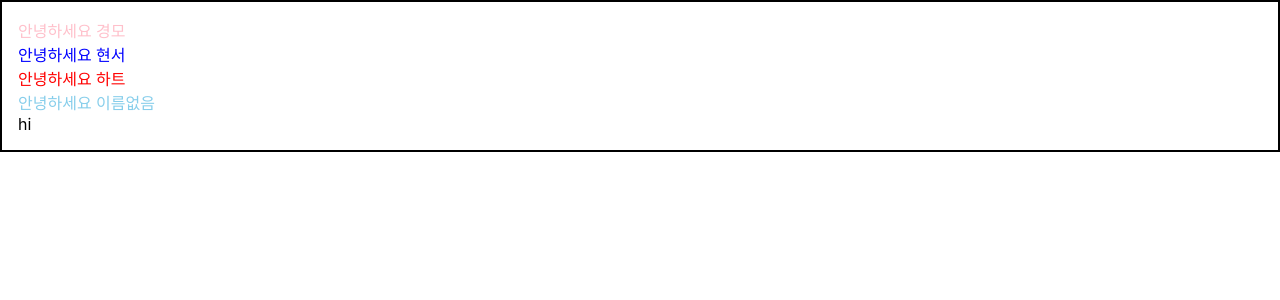
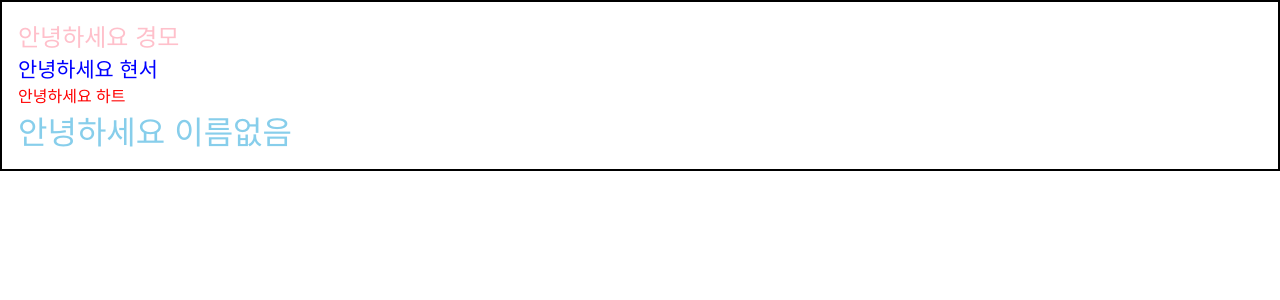
Before and after one commit to mingyeongmo/review_react, a React (Create React App) app: page / in a window 1280 px wide. Shown: the top 300 px of the page. Built offline with nearby package versions, Linux system fonts and the light colour scheme.

Commit message:
styled-component props 활용하기

```diff
--- a/package.json
+++ b/package.json
@@ -9,6 +9,7 @@
     "react": "^17.0.2",
     "react-dom": "^17.0.2",
     "react-scripts": "4.0.3",
+    "styled-components": "^5.3.3",
     "web-vitals": "^2.1.2"
   },
   "scripts": {
--- a/src/App.js
+++ b/src/App.js
@@ -3,15 +3,14 @@ import Hello from './Hello';
 import Wrapper from './Wrapper';
 
 function App() {
-  const name = "hi";
+
   return (
     <>
       <Wrapper>
-        <Hello name="경모" color="pink" />
-        <Hello name="현서" color="blue" />
-        <Hello name="하트" color="red" />
+        <Hello name="경모" color="pink" size="1.5rem"/>
+        <Hello name="현서" color="blue" size="1.3rem"/>
+        <Hello name="하트" color="red" size="1rem"/>
         <Hello />
-        <div>{name}</div>
       </Wrapper>
     </>
   );
--- a/src/Hello.js
+++ b/src/Hello.js
@@ -1,21 +1,17 @@
 import React from 'react';
+import * as S from './style/HelloSt';
 
-const Hello = ({ color, name}) => {
+const Hello = ({size, color, name}) => {
     return (
-        <div style={
-            {
-                color
-            }
-        }>
-         안녕하세요 {name}
-         <br />
-        </div>
+        <S.Name_color color={color} size={size}>
+        안녕하세요 {name}
+        <br />
+        </S.Name_color>
     );
 };
 
 Hello.defaultProps = {
     name: '이름없음',
-    color: 'skyblue'
 }
 
 export default Hello;
--- /dev/null
+++ b/src/style/HelloSt.js
@@ -0,0 +1,10 @@
+import styled from 'styled-components';
+
+export const Name_color = styled.div`
+    color: ${
+        props => props.color || "skyblue"
+    };
+    font-size: ${
+        props => props.size || "2rem"
+    };
+`;
```
Also changed, not shown: 1 other file (tests, documents, lock files or other folders).
